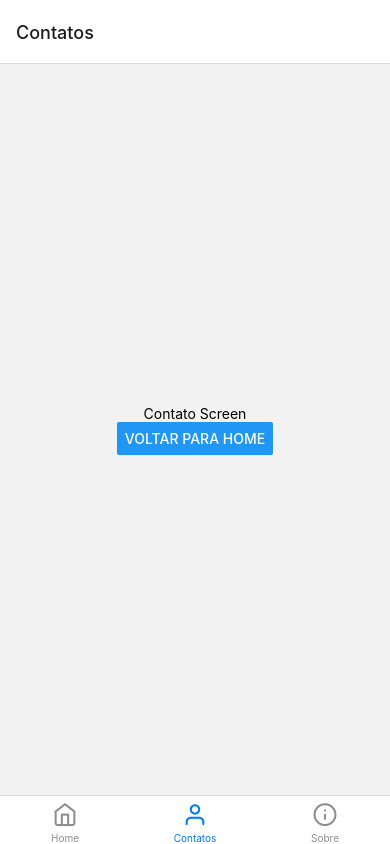
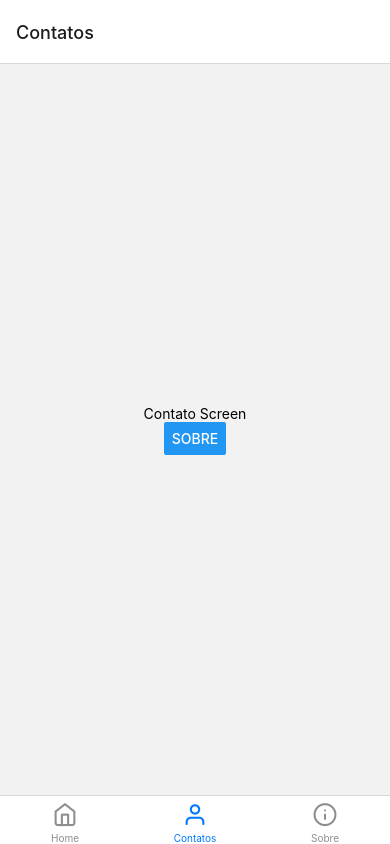
Before and after one commit to alanbarra/reactNative-navegacao-stack, a React Native app: screen /Contatos in a window 390 px wide. Built offline with nearby package versions, Linux system fonts and the light colour scheme.

Commit message:
Update index.js

```diff
--- a/src/Contatos/index.js
+++ b/src/Contatos/index.js
@@ -8,7 +8,7 @@ export default function ContatoScreen() {
     return (
         <View style={{ flex: 1, alignItems: 'center', justifyContent: 'center' }}>
             <Text>Contato Screen</Text>
-            <Button title="Voltar para Home" onPress={() => navigation.navigate('Home')} />
+            <Button title="Sobre" onPress={() => navigation.navigate('Sobre', { nome: 'Alan' })} />
         </View>
     );
 }
```
